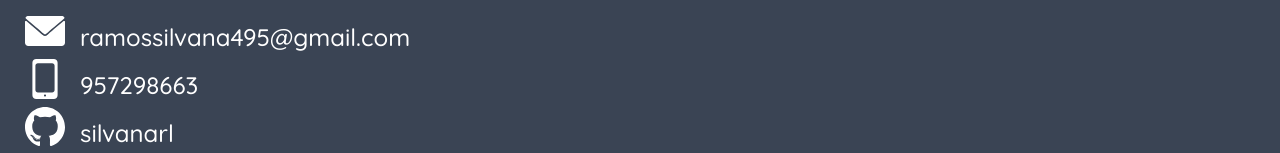
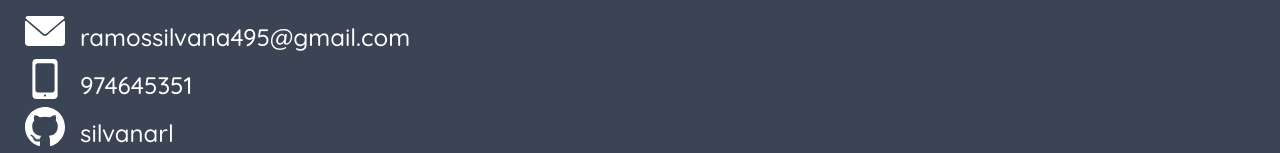
Before and after one commit to silvanarl/portafolio, a React app: page / in a window 1280 px wide. Shown: the part 4536-4689 px from the top of the page. Built offline with nearby package versions, Linux system fonts and the light colour scheme; a web font is replaced by a local one.

Commit message:
actualizacion de num de contacto

```diff
--- a/src/components/Contact.jsx
+++ b/src/components/Contact.jsx
@@ -20,11 +20,11 @@ const Contact = () => (
         </a>
       </div>
       <div className="flex container-link-contact">
-        <a href="tel:+01957298663" title="llamar">
+        <a href="tel:+01974645351" title="llamar">
           <img src={iconPhoneContact} alt="Phone" className="iconContact" />
         </a>
         <a className="link-contact" href="tel:+01957298663" title="llamar">
-          <span className="quicksand textC">957298663</span>
+          <span className="quicksand textC">974645351</span>
         </a>
       </div>
       <div className="flex container-link-contact">
@@ -44,7 +44,7 @@ const Contact = () => (
         </a>
       </div>
       <div className="contentCv">
-        <a href="http://drive.google.com/uc?export=view&id=1M_9evNZU1VrdnMqAy7s8jc0dXb3PlmX8" target="_blank">
+        <a href="http://drive.google.com/uc?export=view&id=10QDZuc4778KTK4sKt4_q-Wdx3aMaSQ3E" target="_blank" rel="noreferrer">
           <button className="btnCv" type="button">Ver CV</button>
         </a>
       </div>
```
Also changed, not shown: 1 other file (tests, documents, lock files or other folders).
